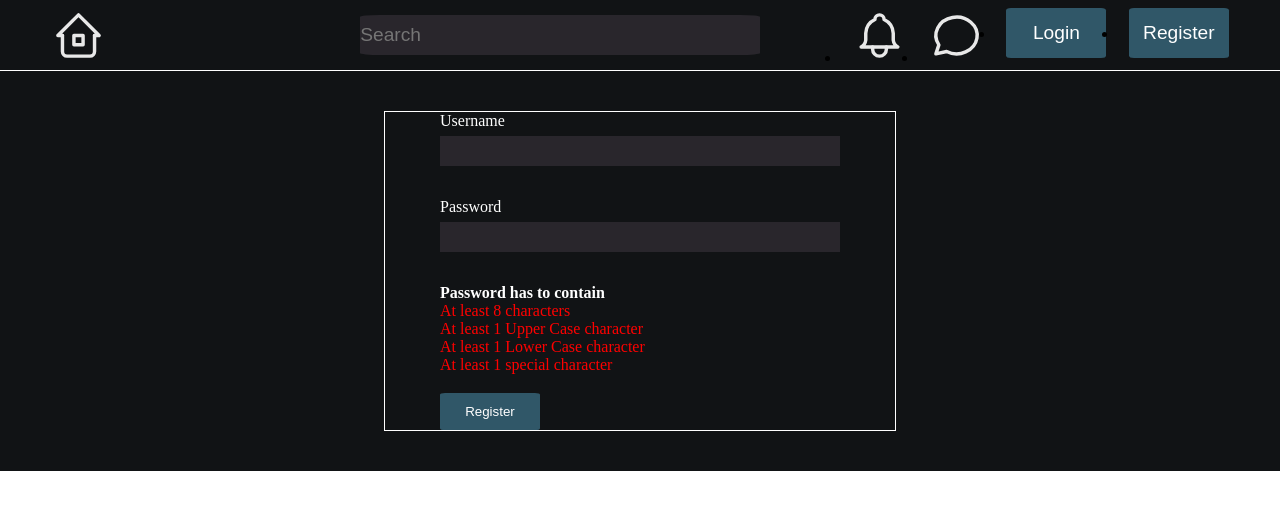
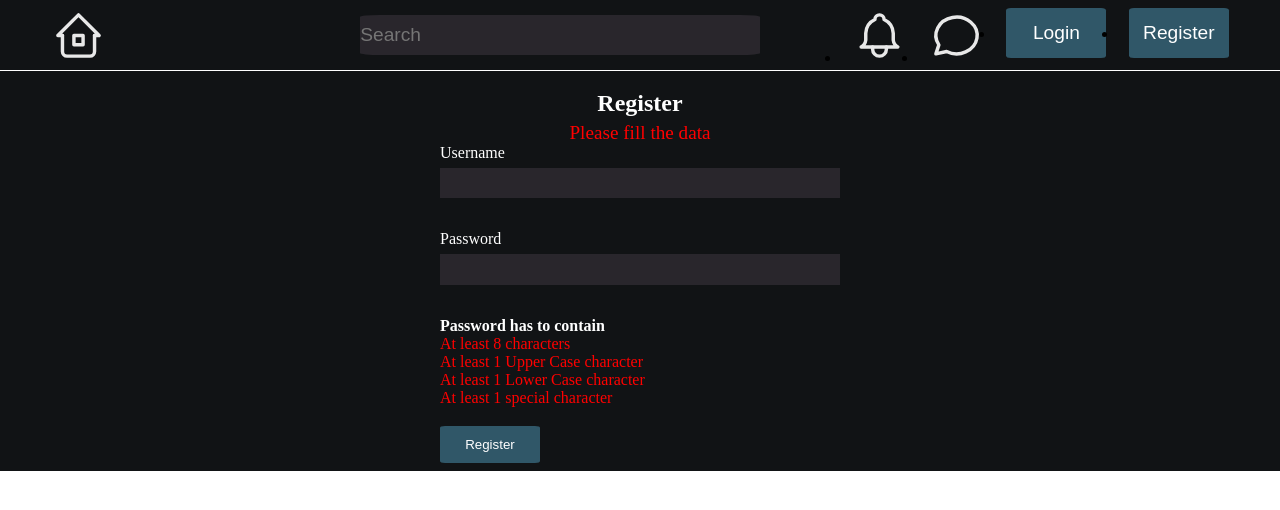
Before and after one commit to Roadzik/first-react-website, a React (Create React App) app: page /register in a window 1280 px wide. Shown: the top 510 px of the page. Built offline with nearby package versions, Linux system fonts and the light colour scheme.

Commit message:
Minor changes

```diff
--- a/src/pages/Register/Register.css
+++ b/src/pages/Register/Register.css
@@ -5,11 +5,14 @@
 	display: flex;
 	align-items: center;
 	justify-content: center;
+	flex-direction: column;
 
+	h2 {
+		margin-bottom: 1rem;
+	}
 	.form-container {
 		width: 40%;
 		height: 80%;
-		border: 1px solid white;
 		display: flex;
 		flex-direction: column;
 		align-items: center;
@@ -17,7 +20,6 @@
 	}
 	.error {
 		font-size: 1.2rem;
-		color: red;
 	}
 	form {
 		height: 100%;
--- a/src/pages/Register/Register.jsx
+++ b/src/pages/Register/Register.jsx
@@ -1,10 +1,11 @@
-import { useState } from "react";
+import { useEffect, useState } from "react";
 import PasswordRequirements from "../../components/PasswordRequirements/PasswordRequirements";
 import "./Register.css";
 const Register = () => {
 	const [username, setUsername] = useState("");
 	const [password, setPassword] = useState("");
 	const [error, setError] = useState("");
+	const [color, setColor] = useState(".error");
 	const handleUserInput = () => {
 		if (
 			username === "" ||
@@ -15,13 +16,16 @@ const Register = () => {
 			!/[A-Z]/.test(password) ||
 			!/[a-z]/.test(password) ||
 			!/[`!@#$%^&*()_\-+=\[\]{};':"\\|,.<>\/?~ ]/.test(password)
-		)
+		) {
 			return 0;
-		return [setError("")];
+		}
+		return 1;
 	};
 	async function handleSubmit(e) {
 		e.preventDefault();
-		if (!handleUserInput()) return setError("Please fill the data");
+		if (!handleUserInput()) {
+			return { message: "Please fill the data" };
+		}
 
 		let response = await fetch("http://localhost:4000/api/register", {
 			method: "POST",
@@ -34,12 +38,35 @@ const Register = () => {
 		return response.json();
 	}
 
+	useEffect(() => {
+		if (handleUserInput()) {
+			setColor("green");
+			setError("Data filled");
+		} else {
+			setColor("red");
+			setError("Please fill the data");
+		}
+	}, [password]);
+
 	return (
 		<div className='register-container'>
+			<h2>Register</h2>
 			<div className='form-container'>
-				{error.length === 0 ? "" : <div className='error'>{error}</div>}
+				{error.length === 0 ? (
+					""
+				) : (
+					<div style={{ color: color }} className='error'>
+						{error}
+					</div>
+				)}
 				<form
-					onSubmit={(e) => handleSubmit(e).then((data) => console.log(data))}
+					onSubmit={(e) =>
+						handleSubmit(e).then((data) => {
+							setError(data.message);
+							setColor("green");
+							if (!data.created) setColor("red");
+						})
+					}
 					method='POST'
 				>
 					<label htmlFor='username'>Username</label>
@@ -54,7 +81,9 @@ const Register = () => {
 						type='password'
 						name='password'
 						id='password'
-						onInput={(e) => setPassword(e.target.value)}
+						onInput={(e) => {
+							setPassword(e.target.value);
+						}}
 					/>
 					<PasswordRequirements password={password} />
 					<input type='submit' value='Register' />
```
Also changed, not shown: 1 other file (tests, documents, lock files or other folders).
